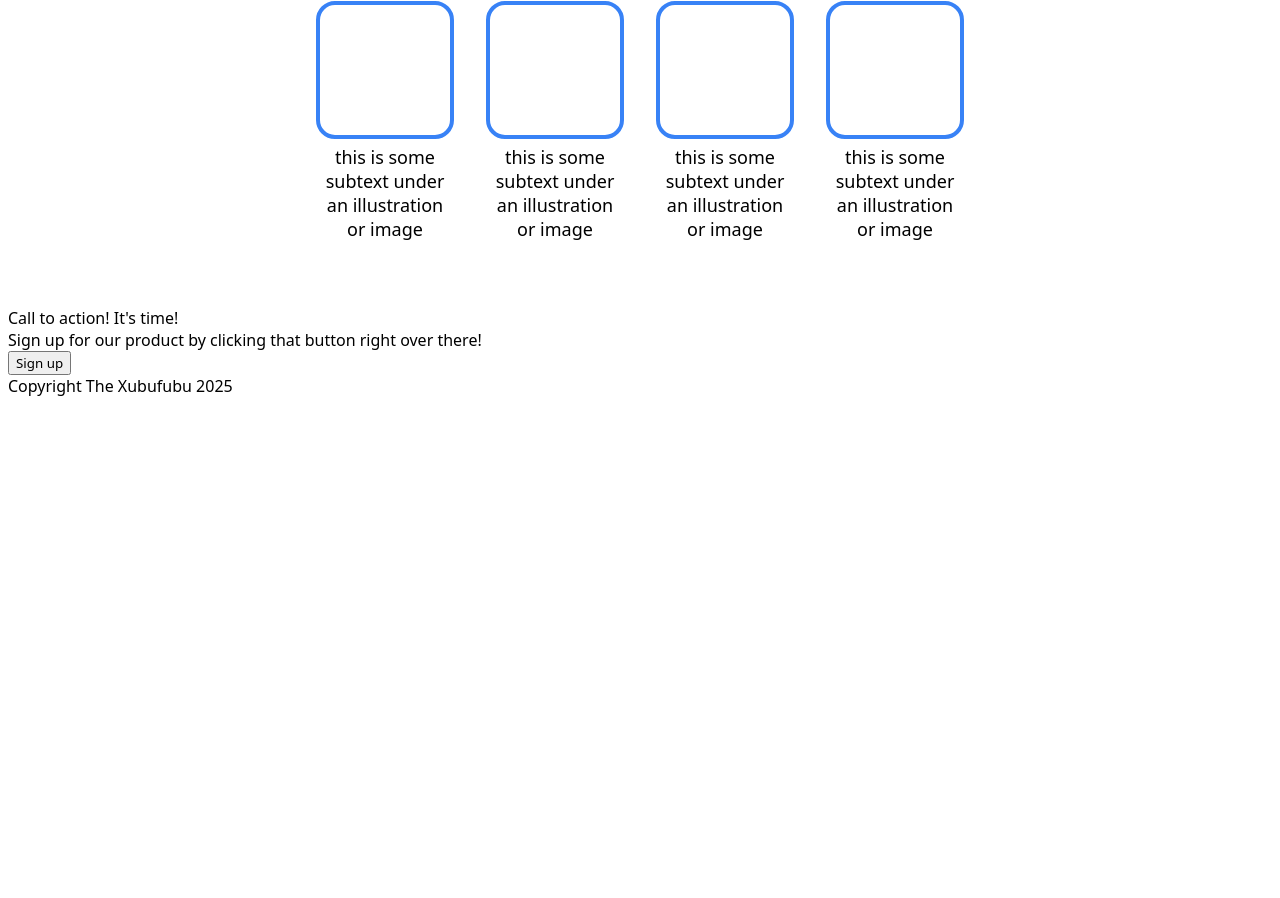
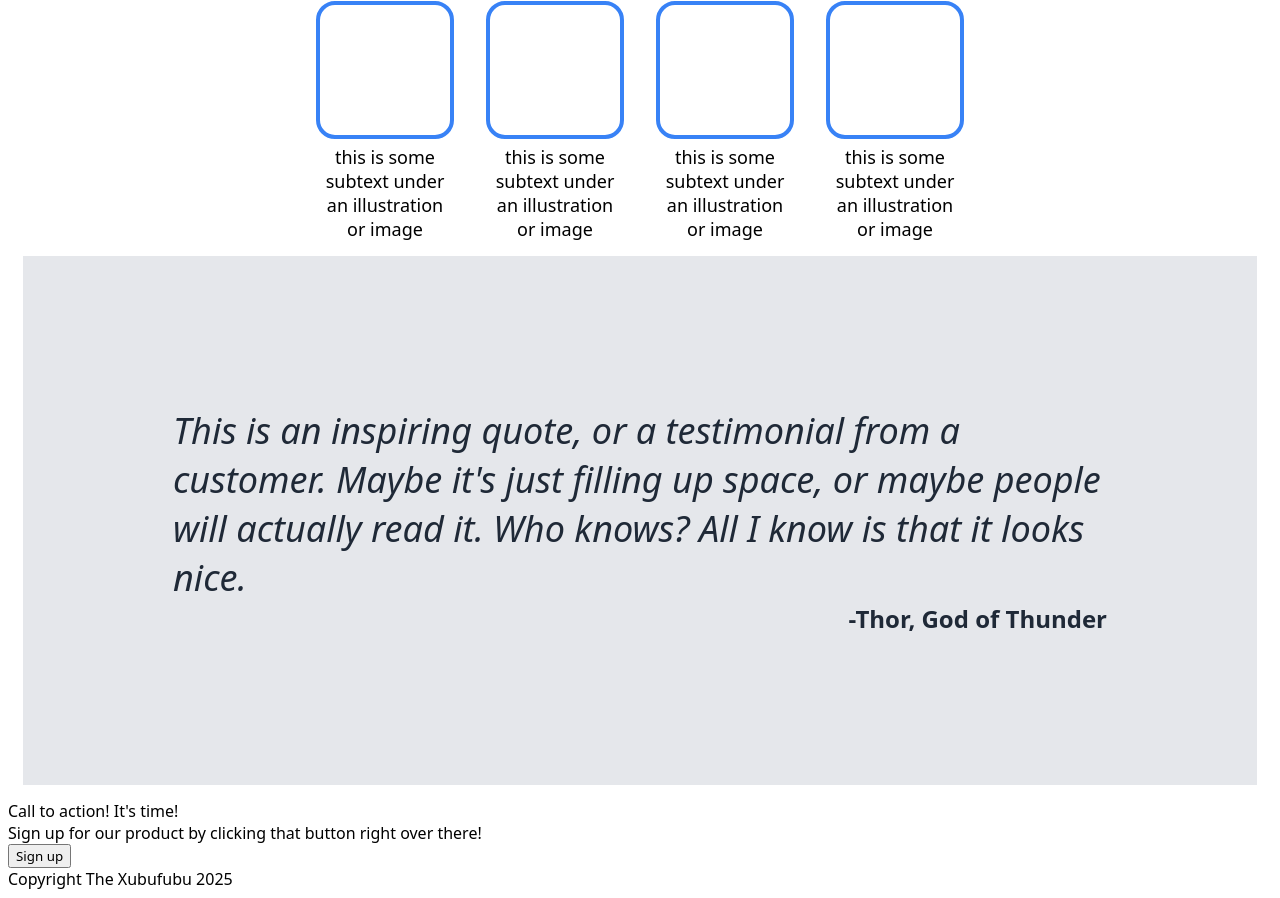
Before and after one commit to xubufubu/landing_page, a plain HTML site: page index.html in a window 1280 px wide. Shown: the part 482-1380 px from the top of the page. Before the commit the page ends 887 px from the top, so only its background shows below. Drawn offline with Linux system fonts and the light colour scheme.

Commit message:
Add section 3 of landing page
one thing I need to keep in mind is that perhaps I need to be more mindful
of the max-width of the ENTIRE webpage so that it doesn't stretch out
to gross widths when full screen.

```diff
--- a/index.html
+++ b/index.html
@@ -63,13 +63,13 @@
         </div>
 
 
+        <div class="section-3">
 
+            <div class="section3container">
+                <p class="section3text">This is an inspiring quote, or a testimonial from a customer. Maybe it's just filling up space, or maybe people will actually read it. Who knows? All I know is that it looks nice.</p>
+                <p class="thor">-Thor, God of Thunder</p>
+            </div>
 
-
-
-        <div class="section-3">
-            <p>This is an inspiring quote, or a testimonial from a customer. Maybe it's just filling up space, or maybe people will actually read it. Who knows? All I know is that it looks nice.</p>
-            <p class="thor">-Thor, God of Thunder</p>
         </div>
 
 
--- a/styles.css
+++ b/styles.css
@@ -1,6 +1,7 @@
 * {
     font-family: system-ui, -apple-system, BlinkMacSystemFont, 'Segoe UI', Roboto, Oxygen, Ubuntu, Cantarell, 'Open Sans', 'Helvetica Neue', sans-serif;
 }
+
 
 a:link, a:visited {
     text-decoration: none;
@@ -114,3 +115,34 @@ p {
     display: flex;
     font-size: 18px;
 }
+
+
+.section-3 {
+    display: flex;
+    background-color: #e5e7eb;
+    flex-flow: column;
+    padding: 150px;
+    align-items: center;
+    margin: 15px;
+    justify-content: center;
+}
+
+.section3container {
+    display: flex;
+    flex-flow: column;
+    align-items: end;
+}
+
+.section3text {
+    color: #1f2937;
+    font-size: 36px;
+    font-weight: lighter;
+    font-style: italic;
+    flex: 1;
+}
+
+.thor {
+    font-weight: bold;
+    color: #1f2937;
+    font-size: 24px;
+}
```
